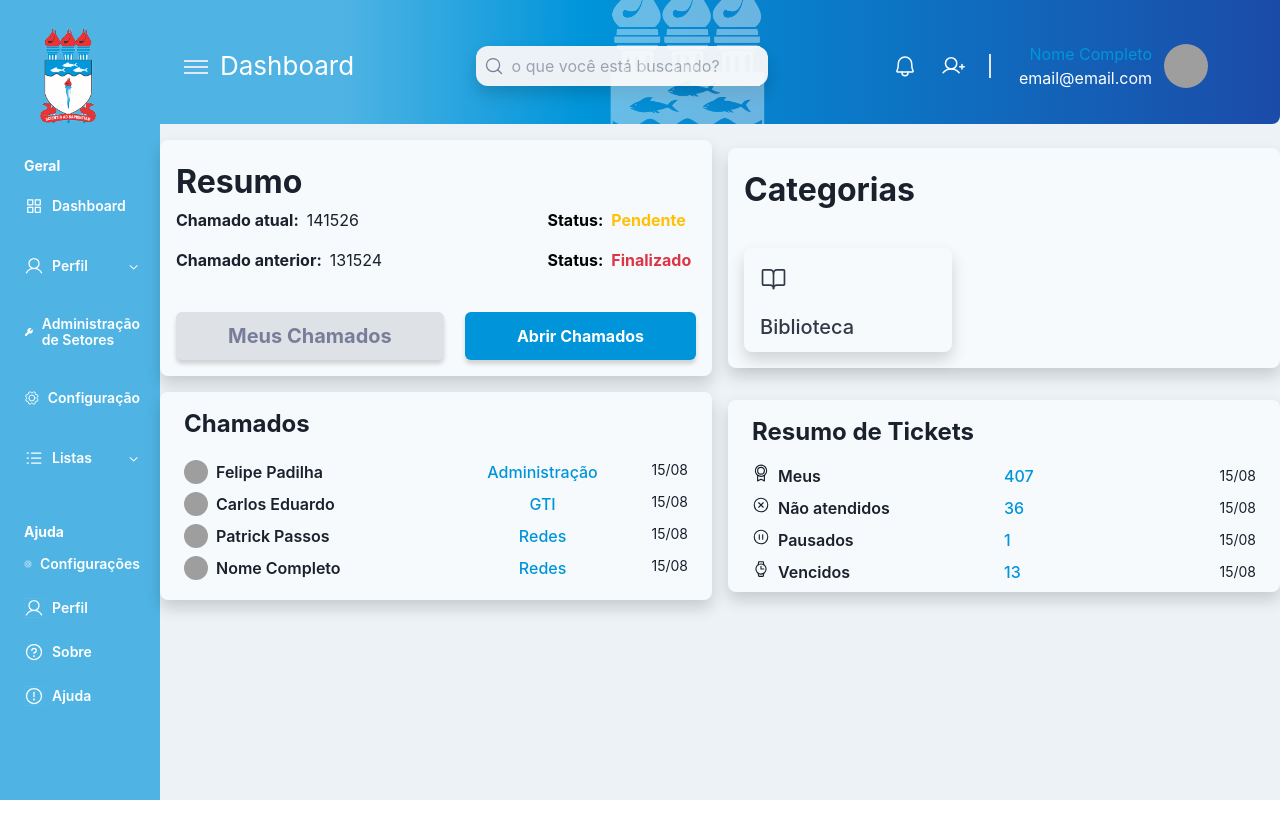
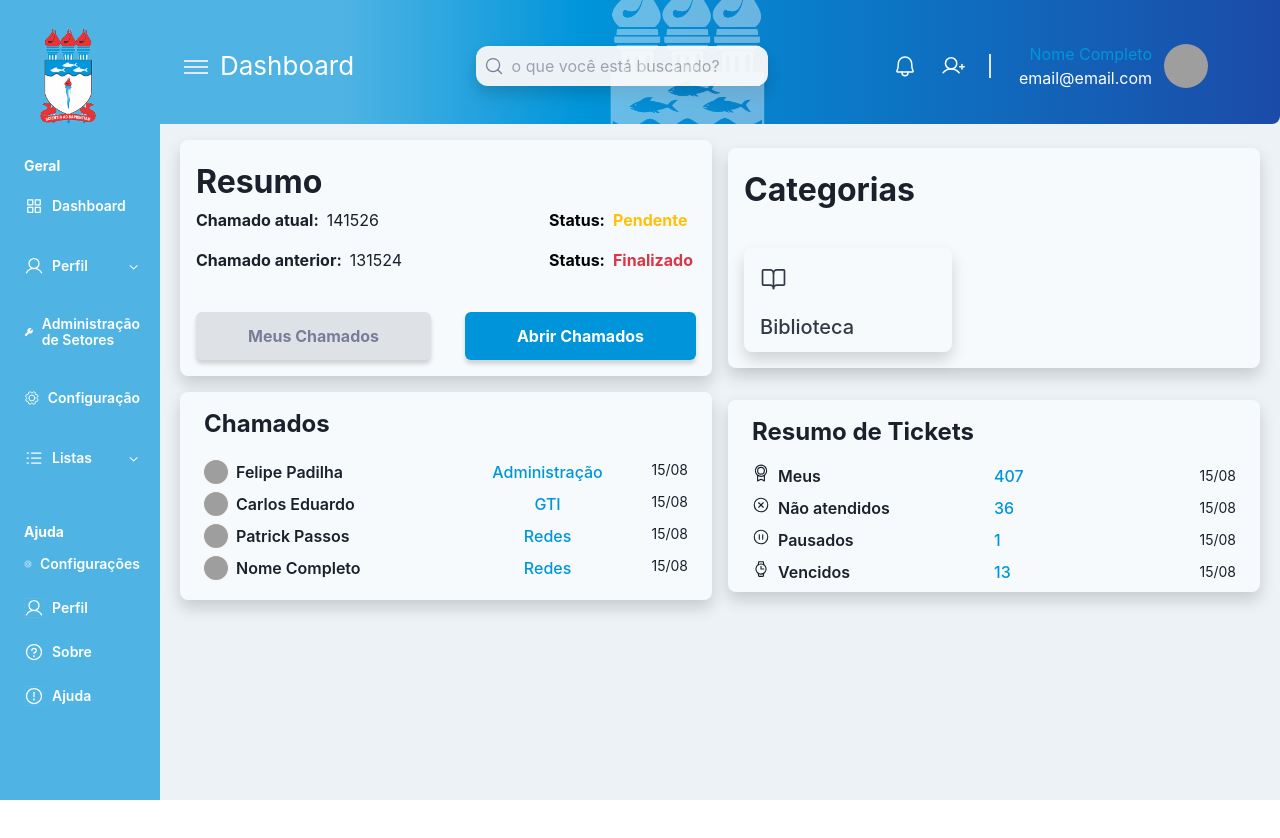
Before and after one commit to CharlieBellow/GLPI-react-components, a React (Create React App) app: page / in a window 1280 px wide. Shown: the top 838 px of the page. Built offline with nearby package versions, Linux system fonts and the light colour scheme; grey boxes are pictures that could not be loaded; the HTML template or start-up script is replaced by a standard one.

Commit message:
home screen improvements fixed

```diff
--- a/src/components/Button.tsx
+++ b/src/components/Button.tsx
@@ -41,7 +41,7 @@ export function Button(props: ButtonProps) {
 				${
 					props.theme === "tertiary"
 						? // text- base for text-xl
-						  "bg-gray-medium hover:bg-opacity-80 text-gray-text text-base text-xl px-13 h-12 py-2 shadow-button"
+						  "bg-gray-medium hover:bg-opacity-80 text-gray-text text-base px-13 h-12 py-2 shadow-button"
 						: ""
 				}
 				${
--- a/src/components/CardHomeMobile.tsx
+++ b/src/components/CardHomeMobile.tsx
@@ -35,7 +35,7 @@ function CardHomeMobile() {
 					<Button title={"Botão principal"} theme={"primaryMobile"} />
 				</div>
 
-				<div className="justify-between hidden lg:flex mt-10 gap-4">
+				<div className="justify-between hidden lg:flex mt-10 gap-4 text-base">
 					<Button title={"Meus Chamados"} theme={"tertiary"} />
 					<Button title={"Abrir Chamados"} theme={"primary"} />
 				</div>
--- a/src/components/ScreenHomeMobile.tsx
+++ b/src/components/ScreenHomeMobile.tsx
@@ -39,7 +39,7 @@ function ScreenHomeMobile(){
 					</div>
 				</div>
 
-				<div className="hidden lg:grid w-auto lg:grid-cols-2 items-center h-auto gap-4 m-4 tv:max-w-[75rem] mx-auto">
+				<div className="hidden lg:grid w-auto lg:grid-cols-2 items-center h-auto gap-4 m-4 lg:mx-5 tv:max-w-[75rem] mx-auto">
 					<CardHomeMobile />
                     <CardCategory/>
                     <CardServices/>
```
